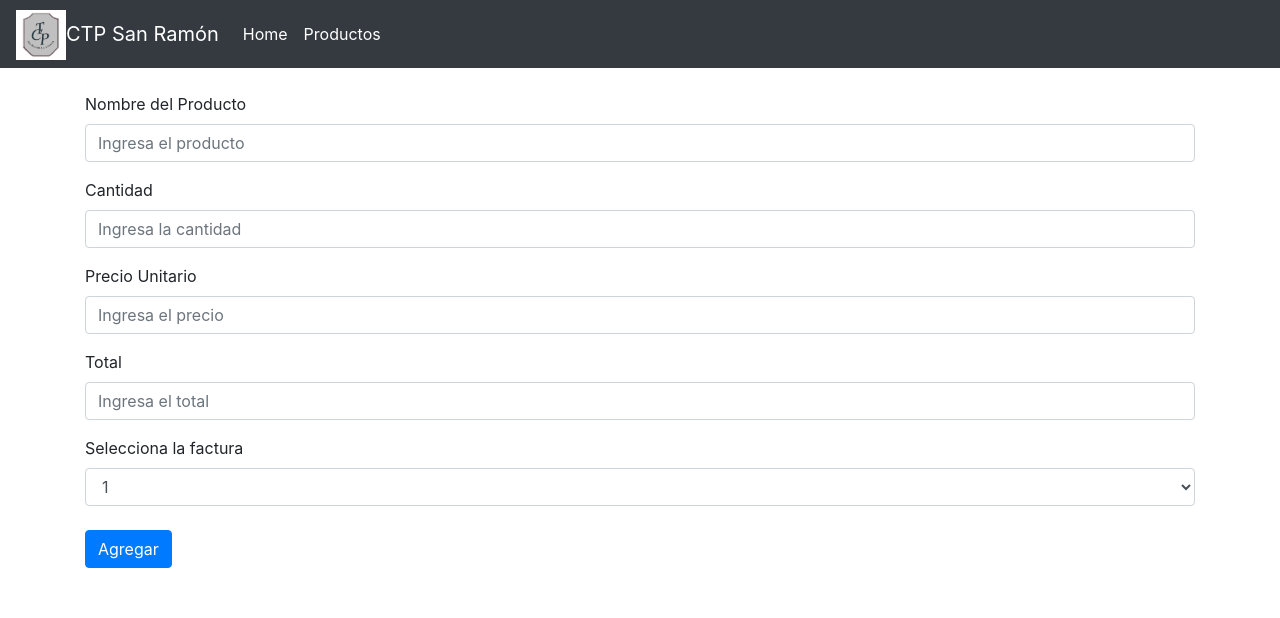
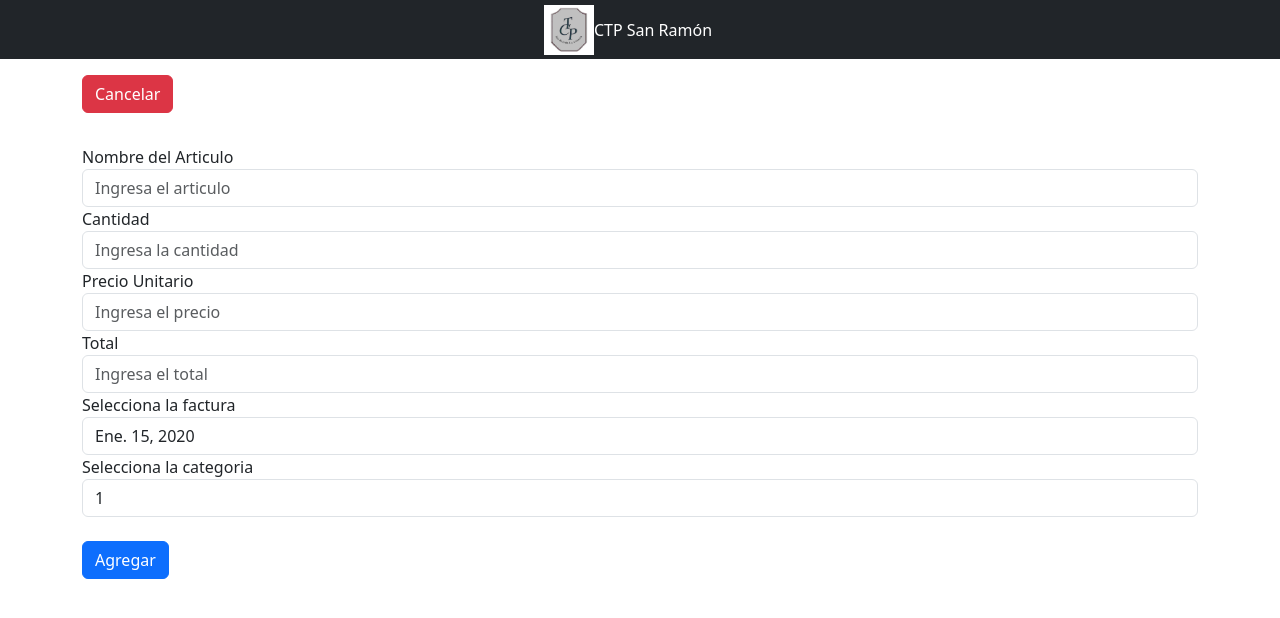
Before and after one commit to Meshdako/CTP-Inventario, a Django app: template src/Proyecto_API/api/templates/main/add_item.html in a window 1280 px wide. Shown: the top 618 px of the page. Run offline with Django 3.2, Linux system fonts and the light colour scheme; the template is opened without the code that fills it: values that come from a table or form of the project are taken from there, others are empty; tables that the repository leaves empty hold one stand-in row (values such as "Sample post"); some libraries are stand-ins or nearby versions.

Commit message:
Actualizadas la barra de navegacion y la informacion para poder subir un articulo a la BD. Aun falta hacer efectiva la subida de esta informacion

```diff
--- a/src/Proyecto_API/api/templates/main/add_item.html
+++ b/src/Proyecto_API/api/templates/main/add_item.html
@@ -5,50 +5,51 @@
     <meta charset="UTF-8">
     <meta http-equiv="X-UA-Compatible" content="IE=edge">
     <meta name="viewport" content="width=device-width, initial-scale=1.0">
-    <title>Agregar Producto</title>
+    <title>Agregar Articulos</title>
 
-    <link rel="stylesheet" href="https://stackpath.bootstrapcdn.com/bootstrap/4.4.1/css/bootstrap.min.css"
-        integrity="sha384-Vkoo8x4CGsO3+Hhxv8T/Q5PaXtkKtu6ug5TOeNV6gBiFeWPGFN9MuhOf23Q9Ifjh" crossorigin="anonymous">
+    <link href="https://cdn.jsdelivr.net/npm/bootstrap@5.3.0-alpha3/dist/css/bootstrap.min.css" rel="stylesheet"
+        integrity="sha384-KK94CHFLLe+nY2dmCWGMq91rCGa5gtU4mk92HdvYe+M/SXH301p5ILy+dN9+nJOZ" crossorigin="anonymous">
 </head>
 
 <body>
-    <nav class="navbar navbar-expand-lg navbar-dark bg-dark">
-        <a href="/api/home/views">
-            <img src="/static/images/logo.png" alt="" width="50" height="50" class="d-inline-block align-text-top"><a class="navbar-brand" href="#">CTP San Ramón</a>
-            <button class="navbar-toggler" type="button" data-toggle="collapse" data-target="#navbarSupportedContent"
-                aria-controls="navbarSupportedContent" aria-expanded="false" aria-label="Toggle navigation">
-                <span class="navbar-toggler-icon"></span>
-            </button>
-        </a>
+    <div class="p-1 bg-dark text-white">
+        <div class="d-flex justify-content-center align-items-center">
+            <a href="/api/home/views">
+                <img src="/static/images/logo.png" alt="" width="50" height="50"
+                    class="d-inline-block align-text-top"><a class="navbar-brand" href="#">CTP San Ramón</a>
+                <button class="navbar-toggler" type="button" data-toggle="collapse"
+                    data-target="#navbarSupportedContent" aria-controls="navbarSupportedContent" aria-expanded="false"
+                    aria-label="Toggle navigation">
+                    <span class="navbar-toggler-icon"></span>
+                </button>
+            </a>
+        </div>
+    </div>
 
-        <div class="collapse navbar-collapse" id="navbarSupportedContent">
-            <ul class="navbar-nav me-auto mb-2 mb-lg-0">
-                <li class="nav-item active">
-                    <a class="nav-link" href="/api/home/views">Home</a>
-                </li>
-                <li class="nav-item">
-                    <a class="nav-link active" aria-current="page" href="/api/productos/views">Productos</a>
-                </li>
-            </ul>
+    <div class="container">
+        <div class="d-flex justify-content-between">
+            <a href="/api/articulos/views">
+                <button type="button" class="btn btn-danger mt-3 mb-2">Cancelar</button>
+            </a>
         </div>
-    </nav>
+    </div>
 
     <div class="container">
         <br>
         <form id="agregar_item">
             <div class="form-group">
-                <label for="prod_nombre">Nombre del Producto</label>
-                <input type="text" class="form-control" name="prod_name" placeholder="Ingresa el producto">
+                <label for="nombre_articulo">Nombre del Articulo</label>
+                <input type="text" class="form-control" name="nombre_articulo" placeholder="Ingresa el articulo">
             </div>
 
             <div class="form-group">
-                <label for="cant">Cantidad</label>
-                <input type="number" class="form-control" name="cant" placeholder="Ingresa la cantidad">
+                <label for="cantidad">Cantidad</label>
+                <input type="number" class="form-control" name="cantidad" placeholder="Ingresa la cantidad">
             </div>
 
             <div class="form-group">
                 <label for="precio_unit">Precio Unitario</label>
-                <input type="number" class="form-control" name="precio_unit" placeholder="Ingresa el precio">
+                <input type="number" class="form-control" name="precio_unitario" placeholder="Ingresa el precio">
             </div>
 
             <div class="form-group">
@@ -60,10 +61,20 @@
                 <label for="factura_detalle_id">Selecciona la factura</label>
                 <select class="form-control" name="factura_detalle_id">
                     {% for m in facturas %}
-                    <option>{{m.id}}</option>
+                    <option>{{ m.fecha_compra }}</option>
                     {% endfor %}
                 </select>
             </div>
+
+            <div class="from-group">
+                <label for="categoria_id">Selecciona la categoria</label>
+                <select class="form-control" name="categoria_id">
+                    {% for m in categorias %}
+                    <option>{{ m.tipo_categoria }}</option>
+                    {% endfor %}
+                </select>
+            </div>
+
 
             <br>
             <button type="submit" class="btn btn-primary">Agregar</button>
```
